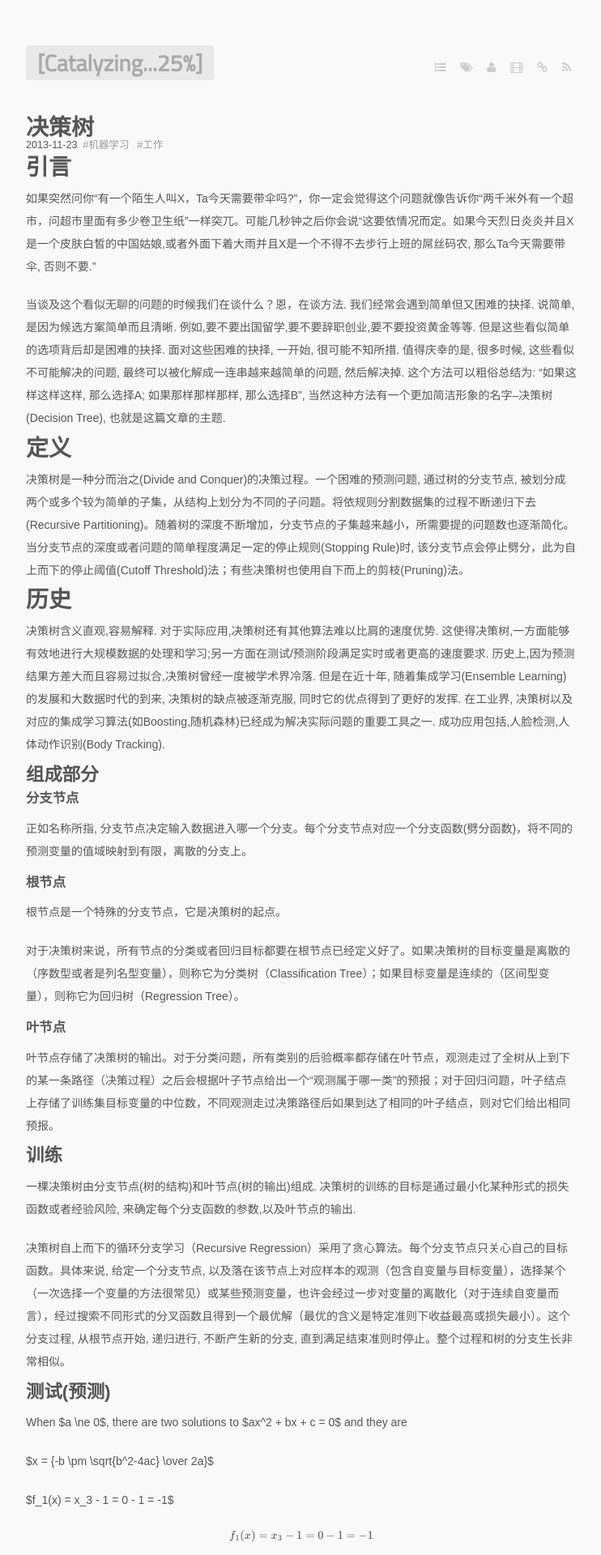
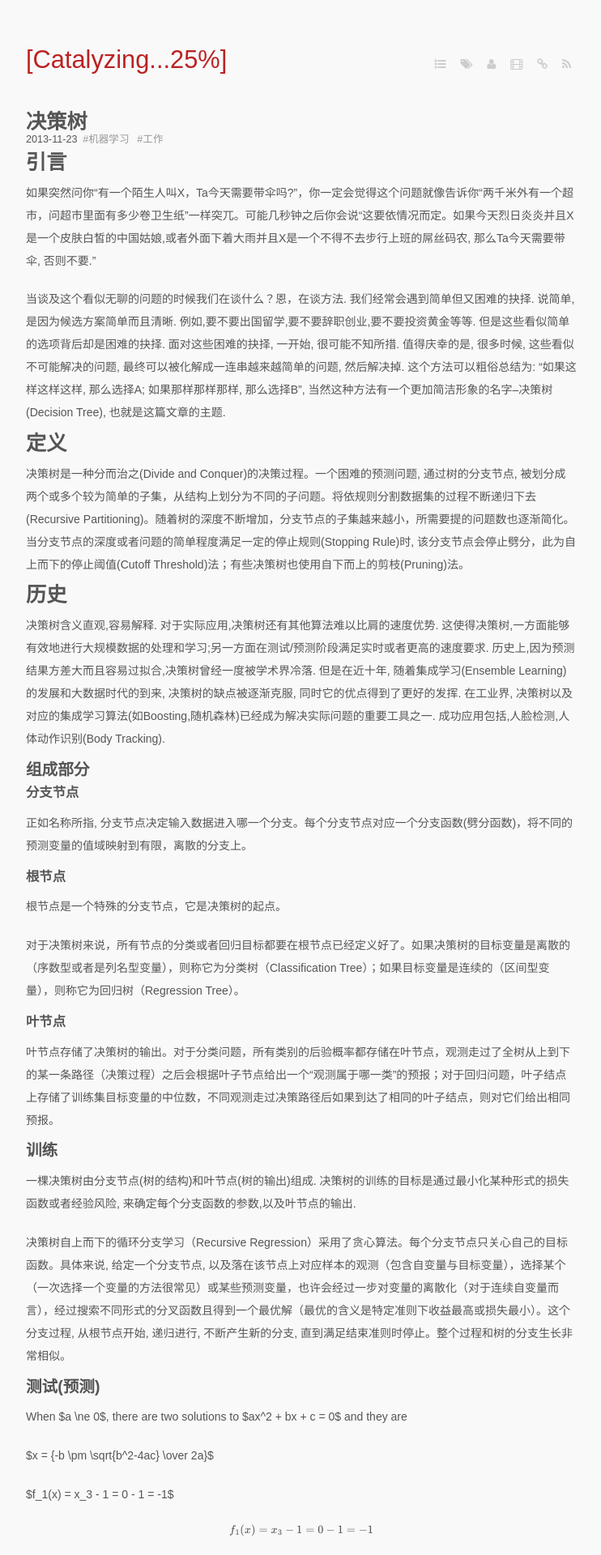
Before and after one commit to catalystfrank/catalystfrank.github.io, a Jekyll site: the page built from _posts/2013-11-23-decision-trees.markdown, in a window 1280 px wide. Shown: the top 1920 px of the page at 81% size, without its empty margins (268-1010 px from the left). Built offline with Jekyll 4.4.1, drawn with Linux system fonts in a browser that asks for light colours; some web fonts are replaced; Markdown is read by kramdown in place of the engine named in the settings; formulas are drawn with MathJax 3.

Commit message:
h0testd
df

```diff
--- a/_layouts/default.html
+++ b/_layouts/default.html
@@ -23,7 +23,7 @@
       <div id="main" role="main">
         <header>
           <div id="header">
-            <h1><a title="{{ site.name }}" class="" href="/">{{ site.name }}</a></h1>
+            <h0><a title="{{ site.name }}" class="" href="/">{{ site.name }}</a></h0>
           </div>
           <nav>
             {% for nav in site.navigations %}
--- a/media/css/style.css
+++ b/media/css/style.css
@@ -69,11 +69,14 @@ code.has-jax {
 	background: inherit;
 	border: inherit;}
 
+h0 {
+	font-size: 2.2em; }
+
 h1 {
-  font-size: 2.0em; }
+  font-size: 1.8em; }
 
 h2 {
-  font-size: 1.6em; }
+  font-size: 1.4em; }
 
 header {
   width: 680px;
@@ -208,5 +211,3 @@ footer {
 .gist {
   font-size: 13px;
   line-height: 1.6; }
-
-code.has-jax {font: inherit; font-size: 100%; background: inherit; border: inherit;}
```
